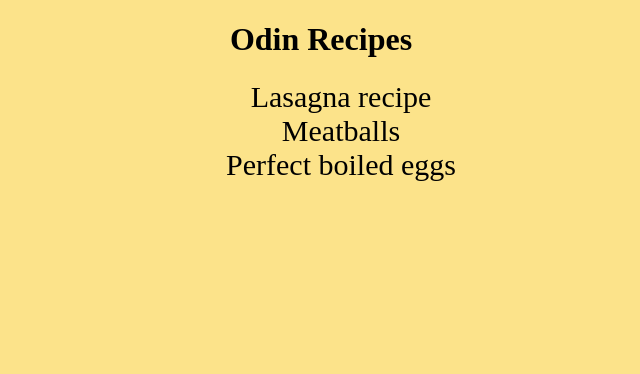
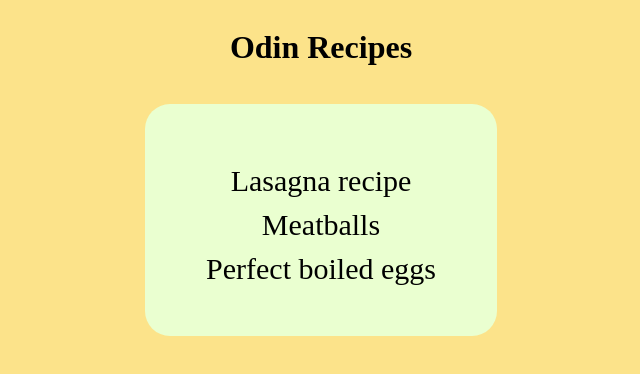
Before and after one commit to Stefan0712/odin-recipes, a plain HTML site: page index.html in a window 1280 px wide. Shown: the whole page, without its empty margins (319-959 px from the left). Drawn offline with Linux system fonts and the light colour scheme.

Commit message:
Index page styling

```diff
--- a/style.css
+++ b/style.css
@@ -1,16 +1,29 @@
 body {
     background: #FCE38A;
     text-align: center;
-
+    display: flex;
+    flex-direction: column;
+    align-items: center;
 }
-li{
-    list-style: none;
+   li{
+       list-style: none;
+       margin-top: 10px;
+   }
+a{
+    text-decoration: none;
+    color: black;
     font-size: 30px;
     text-decoration: none;
 
+}
+ul{
+    background-color: #EAFFD0;
+    padding: 50px;
+    border-radius: 25px;
+    width: 20%;
 
 }
-a{
-    text-decoration: none;
-    color: black;
+a:hover{
+    background: rgba(149, 225, 211, 0.5);
+    padding: 5px 15px;
 }
```
